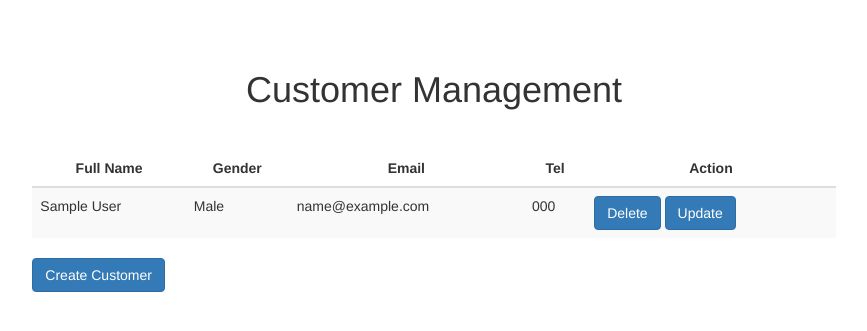
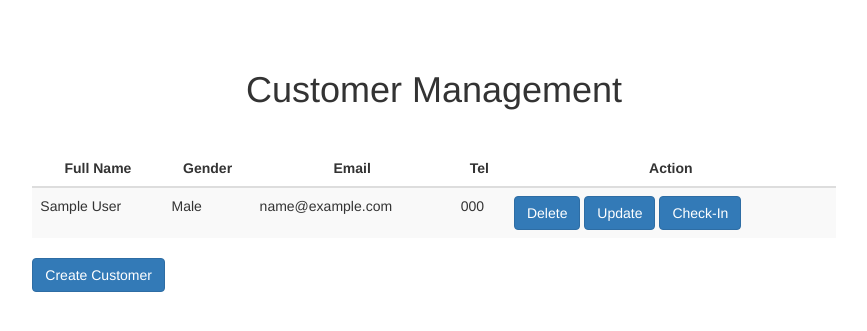
Before and after one commit to billyean/wrangell, a Django app: page /customer in a window 1280 px wide. Shown: the part 52-383 px from the top of the page, without its empty margins (206-1073 px from the left). Run offline with Django 3.2, Linux system fonts and the light colour scheme; a user stored in the database is signed in; tables that the repository leaves empty hold one stand-in row (values such as "Sample post"); some libraries are stand-ins or nearby versions.

Commit message:
Add CheckIn Function

```diff
--- a/miye/administration/models.py
+++ b/miye/administration/models.py
@@ -16,7 +16,6 @@ class Service(models.Model):
     id = AutoField
     name = CharField(max_length=255, unique=True)
     description = CharField(max_length=255)
-    # time_type = CharField(max_length=255, validators=[validate_int15_list])
     min_service_time = PositiveIntegerField(validators=[validate_int15_multipler])
     max_service_time = PositiveIntegerField(validators=[validate_int15_multipler])
     rate = DecimalField(blank=False, null=False, decimal_places=2, max_digits=5, validators=[DecimalField])
@@ -47,6 +46,7 @@ class Customer(models.Model):
     active = BooleanField(default=True)
     tel = CharField(max_length=13, default=True)
     email = EmailField(null=True)
+    check_in_time = DateTimeField(null=True)
     create_time = DateTimeField(auto_now_add=True)
     update_time = DateTimeField(auto_now=True)
 
--- a/miye/administration/templates/customer/main.html
+++ b/miye/administration/templates/customer/main.html
@@ -7,11 +7,11 @@
 {% block main %}
 <table  class="table table-sm table-striped table-hover"  id="myTable">
 <thead class="thead-dark">
-    <th class="col-1 text-center">Full Name</th>
+    <th class="col-2 text-center">Full Name</th>
     <th class="col-3 text-center">Gender</th>
     <th class="col-1 text-center">Email</th>
-    <th class="col-3 text-center">Tel</th>
-    <th class="col-3 text-center">Action</th>
+    <th class="col-2 text-center">Tel</th>
+    <th class="col-4 text-center">Action</th>
 </thead>
 <tbody>
 </tbody>
--- a/miye/administration/views.py
+++ b/miye/administration/views.py
@@ -3,6 +3,7 @@ from django.shortcuts import render, get_object_or_404
 from .models import (Service, Customer)
 from django.http import JsonResponse
 from django.core.exceptions import ValidationError
+from datetime import datetime
 
 
 # Create your views here.
@@ -171,3 +172,29 @@ def customer_detail(request, customer_id):
         data['ret'] = 1
         data['message'] = str(e)
     return JsonResponse(data)
+
+
+@login_required
+def customer_check_in(request, customer_id):
+    data = dict()
+    try:
+        customer = Customer.actives.get(id=customer_id)
+
+        customer.check_in_time = datetime.now()
+        customer.full_clean()
+        customer.save()
+
+        data['ret'] = 0
+        data['customer'] = {
+                'id': customer.id,
+                'first_name': customer.first_name,
+                'last_name': customer.last_name,
+                'gender': customer.gender,
+                'email': customer.email,
+                'tel': customer.tel
+            }
+        return JsonResponse(data)
+    except ValidationError as e:
+        data['ret'] = 1
+        data['message'] = str(e)
+    return JsonResponse(data)
--- a/miye/miye/settings/dev.py
+++ b/miye/miye/settings/dev.py
@@ -11,7 +11,7 @@ INSTALLED_APPS += (
 DATABASES = {
     'default': {
         'ENGINE': 'django.db.backends.sqlite3',
-        'NAME': os.path.join(BASE_DIR, '../../db.sqlite3'),
+        'NAME': os.path.join(BASE_DIR, '../dev.sqlite3'),
     }
 }
 
--- a/miye/miye/settings/prod.py
+++ b/miye/miye/settings/prod.py
@@ -6,6 +6,6 @@ DEBUG = False
 DATABASES = {
     'default': {
         'ENGINE': 'django.db.backends.sqlite3',
-        'NAME': os.path.join(BASE_DIR, '../../miye.sqlite3'),
+        'NAME': os.path.join(BASE_DIR, '../miye.sqlite3'),
     }
 }
--- a/miye/miye/urls.py
+++ b/miye/miye/urls.py
@@ -35,6 +35,7 @@ urlpatterns = [
     path('customer', administration_views.customer_base, name='customer_main'),
     path('customer/list', administration_views.customer_list, name="customer_list"),
     path('customer/<int:customer_id>', administration_views.customer_detail, name="customer_detail"),
+    path('customer/checkin/<int:customer_id>', administration_views.customer_check_in, name="customer_check_in"),
     path('reservations', reservation_views.reservations, name='reservations_main'),
     path('reservation/new', reservation_views.new_reservation, name='new_reservation'),
     path('reservation/delete', reservation_views.cancel_reservation, name='delete_reservation'),
--- a/miye/reservation/views.py
+++ b/miye/reservation/views.py
@@ -106,6 +106,7 @@
             validate_past_time(reservation_obj)
             validate_self(reservation_obj)
             validate_other(reservation_obj)
+            validate_checked_in(customer)
             reservation_obj.save()
         data['ret'] = 0
     except ValidationError as e:
@@ -204,5 +205,10 @@
         check_date_time += datetime.timedelta(minutes=30)
 
 
+def validate_checked_in(customer):
+    current_gmt_time = datetime.datetime.now()
+    if customer.check_in_time is None or (current_gmt_time - customer.check_in_time) > datetime.timedelta(hours=12):
+        raise ValidationError(f"Can't make reservation when customer is not checked in.")
+
 def current_time():
     return datetime.datetime.now() + datetime.timedelta(hours=-7)
--- a/miye/static/js/customer-app.js
+++ b/miye/static/js/customer-app.js
@@ -7,13 +7,14 @@ $.ajax({
             let rows =  '';
             data.customers.forEach(customer => {
                 rows += `<tr id="tr_${customer.id}">
-                        <td class="col-1">${customer.first_name} ${customer.last_name}</td>
+                        <td class="col-2">${customer.first_name} ${customer.last_name}</td>
                         <td class="col-3">${customer.gender}</td>
                         <td class="col-1">${customer.email}</td>
-                        <td class="col-1">${customer.tel}</td>
-                        <td class="col-3">
+                        <td class="col-2">${customer.tel}</td>
+                        <td class="col-4">
                             <button class="btn deleteBtn btn-primary" data-id="${customer.id}">Delete</button>
                             <button class="btn updateBtn btn-primary" data-id="${customer.id}">Update</button>
+                            <button class="btn checkInBtn btn-primary" data-id="${customer.id}">Check-In</button>
                         </td>
                     </tr>`;
             });
@@ -37,6 +38,11 @@ function bindBtn() {
             updateCustomer($(elm))
         })
     })
+    $('.checkInBtn').each((i, elm) => {
+        $(elm).on("click",  (e) => {
+            checkInCustomer($(elm))
+        })
+    })
 }
 
 function deleteCustomer(el){
@@ -47,6 +53,18 @@ function deleteCustomer(el){
         dataType:  'json',
         success:  function (data) {
             $(el).parents()[1].remove()
+        }
+    });
+}
+
+function checkInCustomer(el){
+    let customerId  =  $(el).data('id')
+    $.ajax({
+        url:  `/customer/checkin/${customerId}`,
+        type:  'post',
+        dataType:  'json',
+        success:  function (data) {
+            console.log("Checked In")
         }
     });
 }
```
Also changed, not shown: miye/static/js/billing-app.js (+19 -5 lines), 1 other file.
